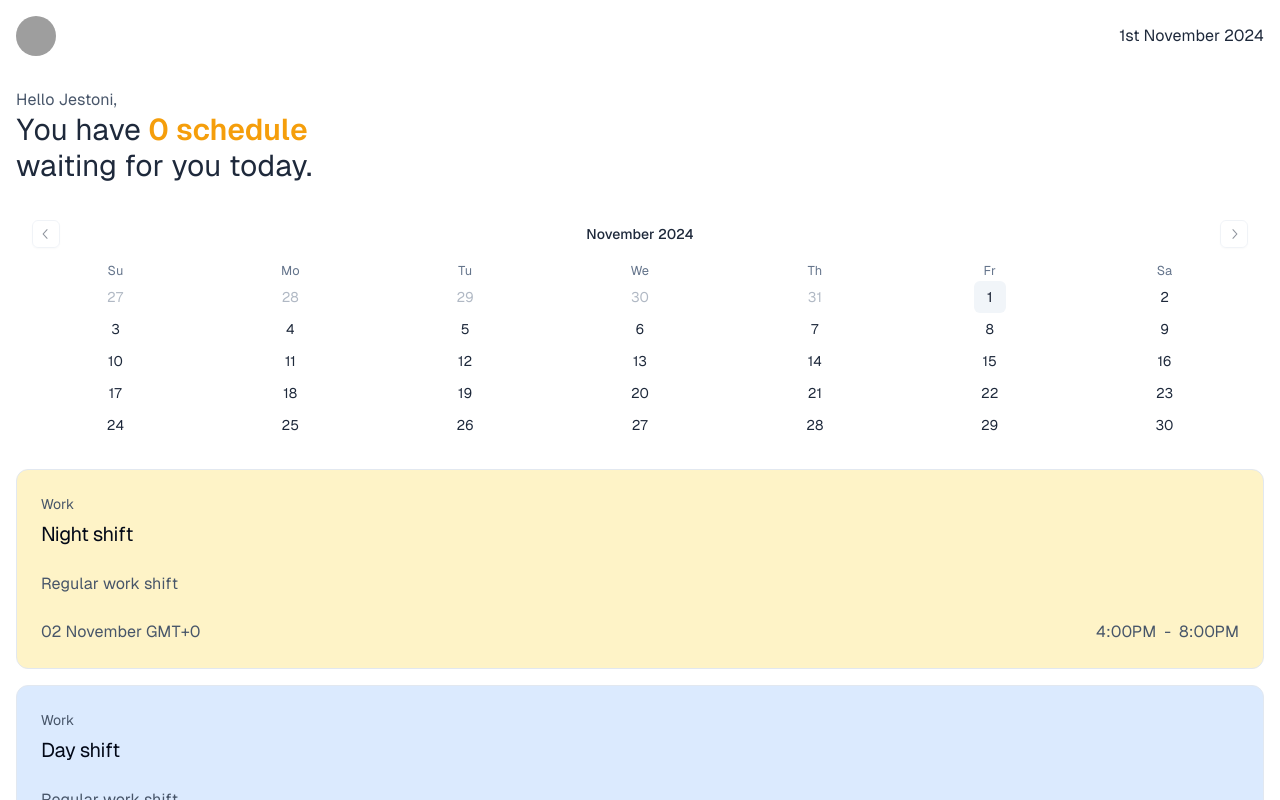
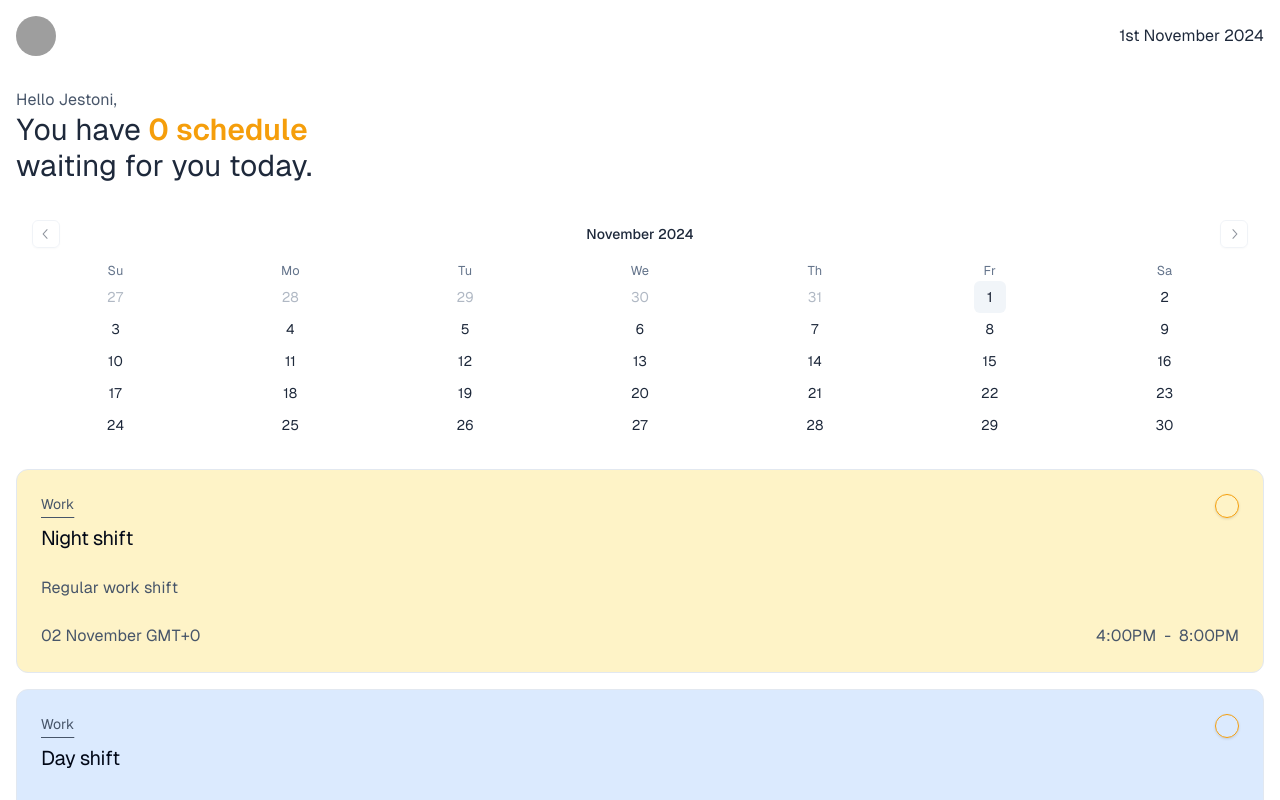
Before and after one commit to obicerj/mysched, a Next.js app: page / in a window 1280 px wide. Shown: the top 800 px of the page. Built offline with nearby package versions, Linux system fonts and the light colour scheme; grey boxes are pictures that could not be loaded.

Commit message:
Add checkbox for sched card

```diff
--- a/app/page.tsx
+++ b/app/page.tsx
@@ -1,10 +1,9 @@
 "use client";
 
 import Image from "next/image";
-import { Button } from "@/components/ui/button";
+import { Checkbox } from "@/components/ui/checkbox";
 import { Avatar, AvatarFallback, AvatarImage } from "@radix-ui/react-avatar";
 import { Calendar } from "@/components/ui/calendar";
-import { Badge } from "@/components/ui/badge";
 import { format, isToday } from "date-fns";
 import {
     Card,
@@ -105,8 +104,11 @@ export default function Home() {
         return (
             <Card key={id} className={`mt-4 shadow-none ${event.color}`}>
                 <CardHeader>
-                    <CardDescription className="text-slate-600">
-                        {event.label}
+                    <CardDescription className="flex text-slate-600 justify-between">
+                        <span className="underline underline-offset-8">
+                            {event.label}
+                        </span>
+                        <Checkbox className="w-6 h-6 rounded-full border-amber-500 data-[state=checked]:bg-amber-500" />
                     </CardDescription>
                     <CardTitle className="font-normal text-xl">
                         {event.title}
--- /dev/null
+++ b/components/ui/checkbox.tsx
@@ -0,0 +1,30 @@
+"use client"
+
+import * as React from "react"
+import * as CheckboxPrimitive from "@radix-ui/react-checkbox"
+import { CheckIcon } from "@radix-ui/react-icons"
+
+import { cn } from "@/lib/utils"
+
+const Checkbox = React.forwardRef<
+  React.ElementRef<typeof CheckboxPrimitive.Root>,
+  React.ComponentPropsWithoutRef<typeof CheckboxPrimitive.Root>
+>(({ className, ...props }, ref) => (
+  <CheckboxPrimitive.Root
+    ref={ref}
+    className={cn(
+      "peer h-4 w-4 shrink-0 rounded-sm border border-primary shadow focus-visible:outline-none focus-visible:ring-1 focus-visible:ring-ring disabled:cursor-not-allowed disabled:opacity-50 data-[state=checked]:bg-primary data-[state=checked]:text-primary-foreground",
+      className
+    )}
+    {...props}
+  >
+    <CheckboxPrimitive.Indicator
+      className={cn("flex items-center justify-center text-current")}
+    >
+      <CheckIcon className="h-4 w-4" />
+    </CheckboxPrimitive.Indicator>
+  </CheckboxPrimitive.Root>
+))
+Checkbox.displayName = CheckboxPrimitive.Root.displayName
+
+export { Checkbox }
--- /dev/null
+++ b/components/ui/toggle.tsx
@@ -0,0 +1,45 @@
+"use client"
+
+import * as React from "react"
+import * as TogglePrimitive from "@radix-ui/react-toggle"
+import { cva, type VariantProps } from "class-variance-authority"
+
+import { cn } from "@/lib/utils"
+
+const toggleVariants = cva(
+  "inline-flex items-center justify-center rounded-md text-sm font-medium transition-colors hover:bg-muted hover:text-muted-foreground focus-visible:outline-none focus-visible:ring-1 focus-visible:ring-ring disabled:pointer-events-none disabled:opacity-50 data-[state=on]:bg-accent data-[state=on]:text-accent-foreground",
+  {
+    variants: {
+      variant: {
+        default: "bg-transparent",
+        outline:
+          "border border-input bg-transparent shadow-sm hover:bg-accent hover:text-accent-foreground",
+      },
+      size: {
+        default: "h-9 px-3",
+        sm: "h-8 px-2",
+        lg: "h-10 px-3",
+      },
+    },
+    defaultVariants: {
+      variant: "default",
+      size: "default",
+    },
+  }
+)
+
+const Toggle = React.forwardRef<
+  React.ElementRef<typeof TogglePrimitive.Root>,
+  React.ComponentPropsWithoutRef<typeof TogglePrimitive.Root> &
+    VariantProps<typeof toggleVariants>
+>(({ className, variant, size, ...props }, ref) => (
+  <TogglePrimitive.Root
+    ref={ref}
+    className={cn(toggleVariants({ variant, size, className }))}
+    {...props}
+  />
+))
+
+Toggle.displayName = TogglePrimitive.Root.displayName
+
+export { Toggle, toggleVariants }
--- a/package.json
+++ b/package.json
@@ -10,8 +10,10 @@
   },
   "dependencies": {
     "@radix-ui/react-avatar": "^1.1.1",
+    "@radix-ui/react-checkbox": "^1.1.2",
     "@radix-ui/react-icons": "^1.3.1",
     "@radix-ui/react-slot": "^1.1.0",
+    "@radix-ui/react-toggle": "^1.1.0",
     "class-variance-authority": "^0.7.0",
     "clsx": "^2.1.1",
     "date-fns": "^3.6.0",
```
Also changed, not shown: 1 other file (tests, documents, lock files or other folders).
